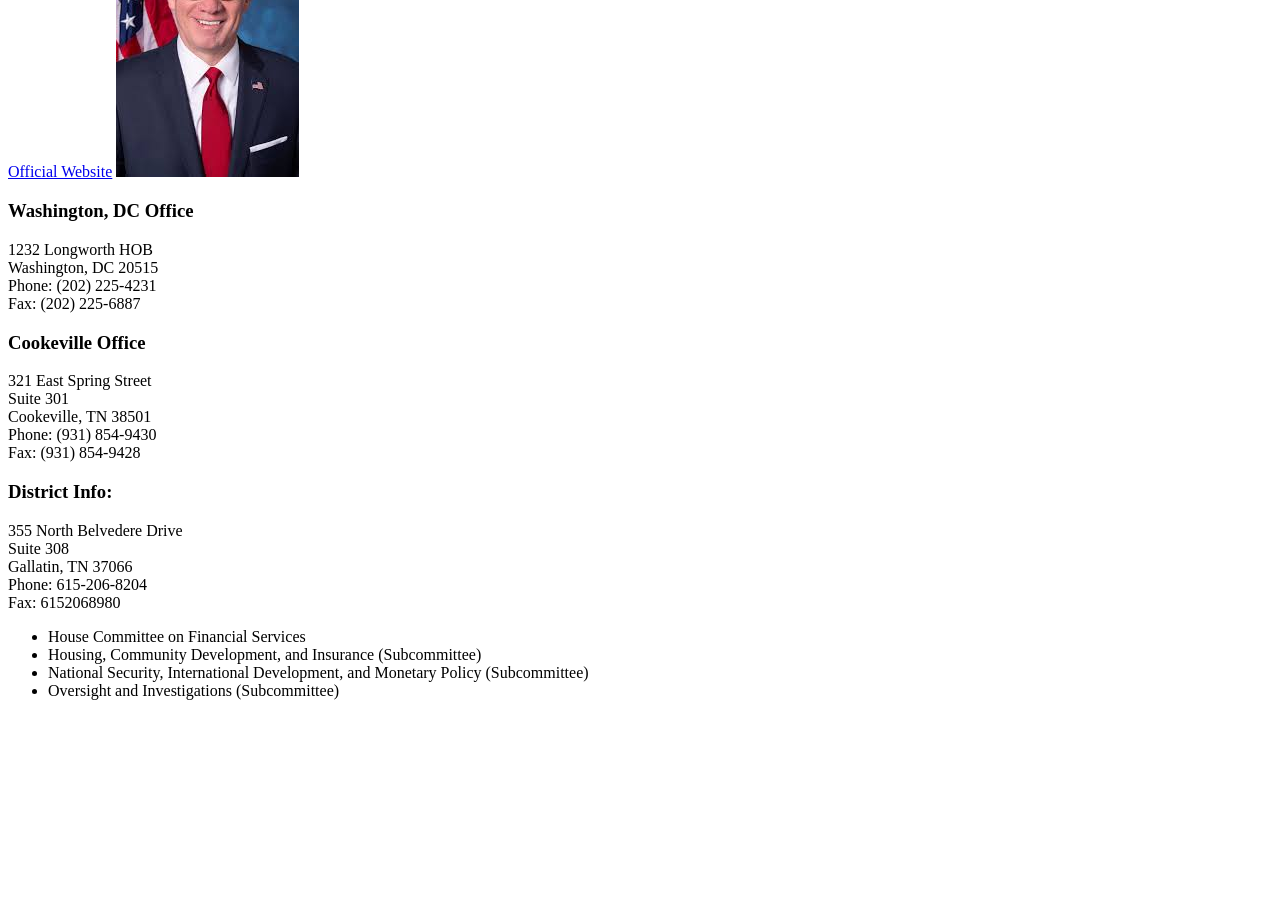
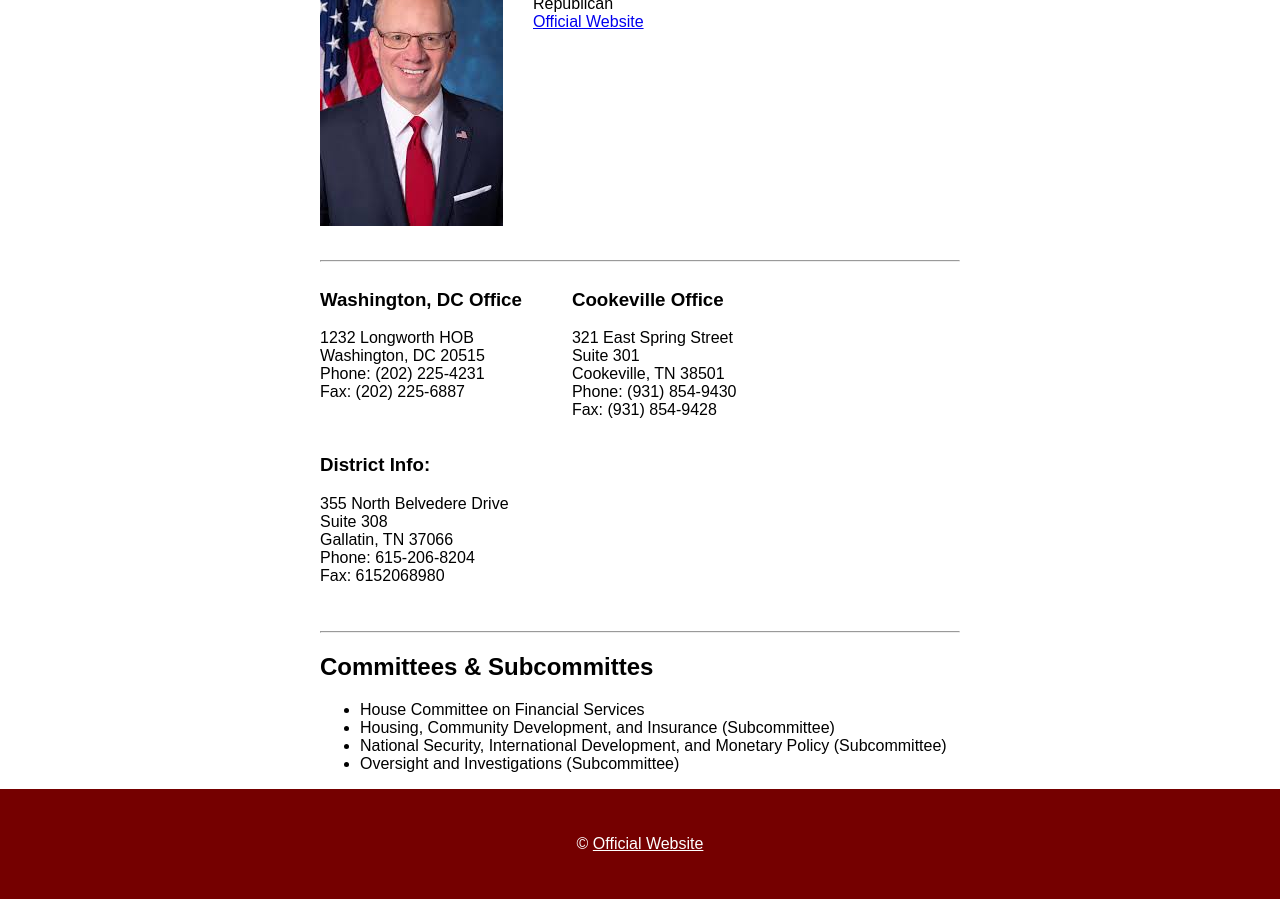
Before and after one commit to sls-coderepo/TN-Congress, a plain HTML site: page index.html in a window 1280 px wide. Shown: the part 217-1116 px from the top of the page. Before the commit the page ends 933 px from the top, so only its background shows below. Drawn offline with Linux system fonts and the light colour scheme.

Commit message:
list of committees added on ui page

```diff
--- a/css/style.css
+++ b/css/style.css
@@ -0,0 +1,62 @@
+body{
+       margin: 0;
+       font-family: Arial, Helvetica, sans-serif;
+}
+
+header {
+    background: rgb(117, 0, 0);
+    color: white;
+    font-size: 50px;
+    text-align: center;
+    padding:40px 30px;
+    margin-bottom: 30px;
+}
+
+#john_rose {
+    width: 50%;
+    margin: auto;
+}
+
+.intro__info {
+    display: flex;
+    flex-flow: row wrap;
+    margin-bottom: 30px;
+
+}
+
+.intro__info > div{
+    margin-right: 30px;
+}
+
+h1 {
+    font-size: 30px;
+}
+
+.intro__h1
+{
+    margin-top:0px;
+    margin-bottom: 10px;
+}
+
+.intro__address {
+    display: flex;
+    flex-flow: row wrap;
+    margin-bottom: 30px;
+
+}
+
+.intro__address > div{
+    margin-right: 50px;
+}
+
+footer {
+    background: rgb(117, 0, 0);
+    padding: 30px 30px;
+    text-align: center;
+    color: white;
+}
+
+footer a {
+    color: white;
+
+}
--- a/index.html
+++ b/index.html
@@ -12,14 +12,22 @@
 <body>
     <header>TN Representative</header>
     <article id="john_rose">
-        <section>
+        <section class="intro">
+            <div class="intro__info">
             <div>
-                <h1>John Rose</h1>
-                <p>Republican</p>
-                <a href="https://johnrose.house.gov/">Official Website</a>
-                <img src="images/john_rose.jpg" alt="John Rose">
+                    <img src="images/john_rose.jpg" alt="John Rose">
             </div>
             <div>
+                <h1 class="intro__h1">John Rose</h1>
+                 Republican
+                 <br/>
+                <a href="https://johnrose.house.gov/">Official Website</a>
+
+            </div>
+        </div>
+       <hr>
+
+        <div class="intro__address">
             <div>
                 <h3>Washington, DC Office</h3>
                 <p>
@@ -53,9 +61,10 @@
             </div>
         </div>
         </section>
-
-        <section>
+        <hr>
+        <section class="committee">
             <div>
+                <h2>Committees & Subcommittes</h2>
                 <ul>
                     <li>House Committee on Financial Services</li>
                     <li>Housing, Community Development, and Insurance (Subcommittee)</li>
@@ -65,7 +74,9 @@
             </div>
         </section>
     </article>
-    <footer></footer>
+    <footer>
+            <p>&copy; <a href="https://johnrose.house.gov/">Official Website</a></p>
+    </footer>
 </body>
 
 </html>
```
